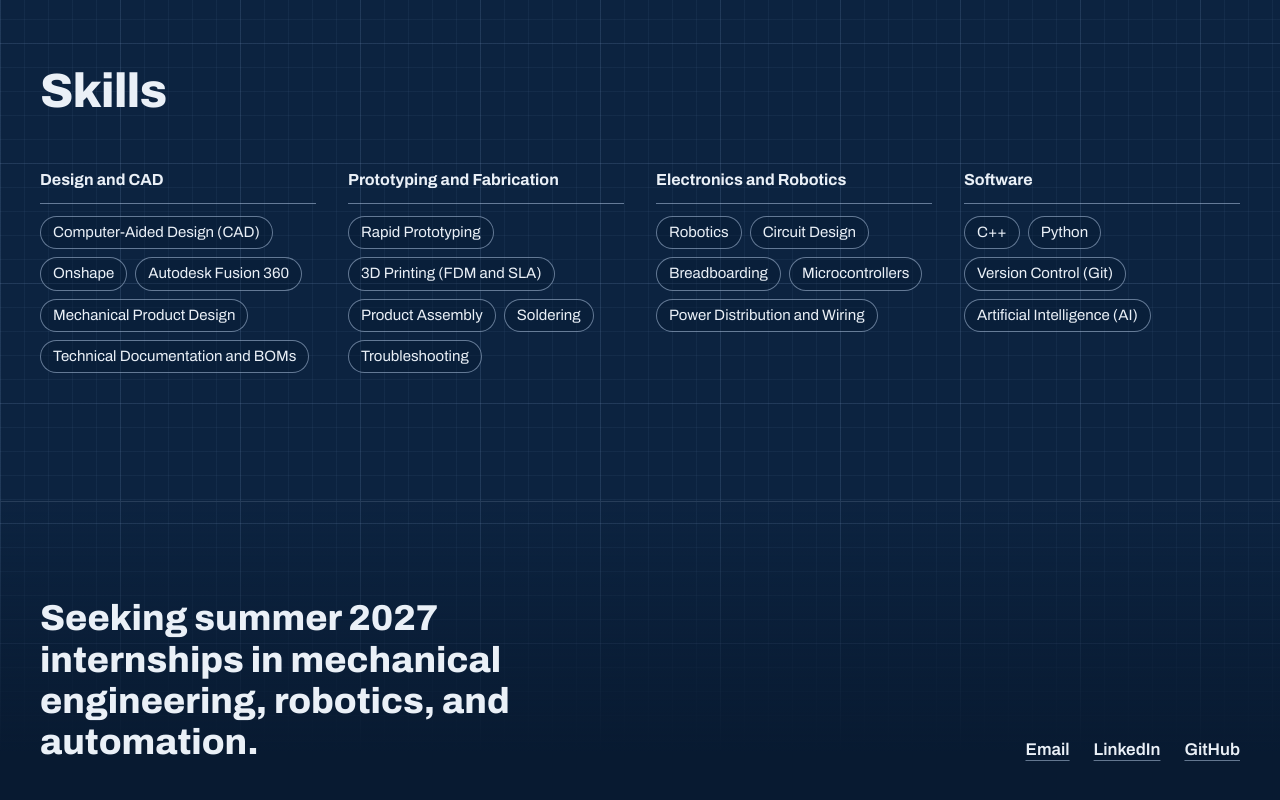
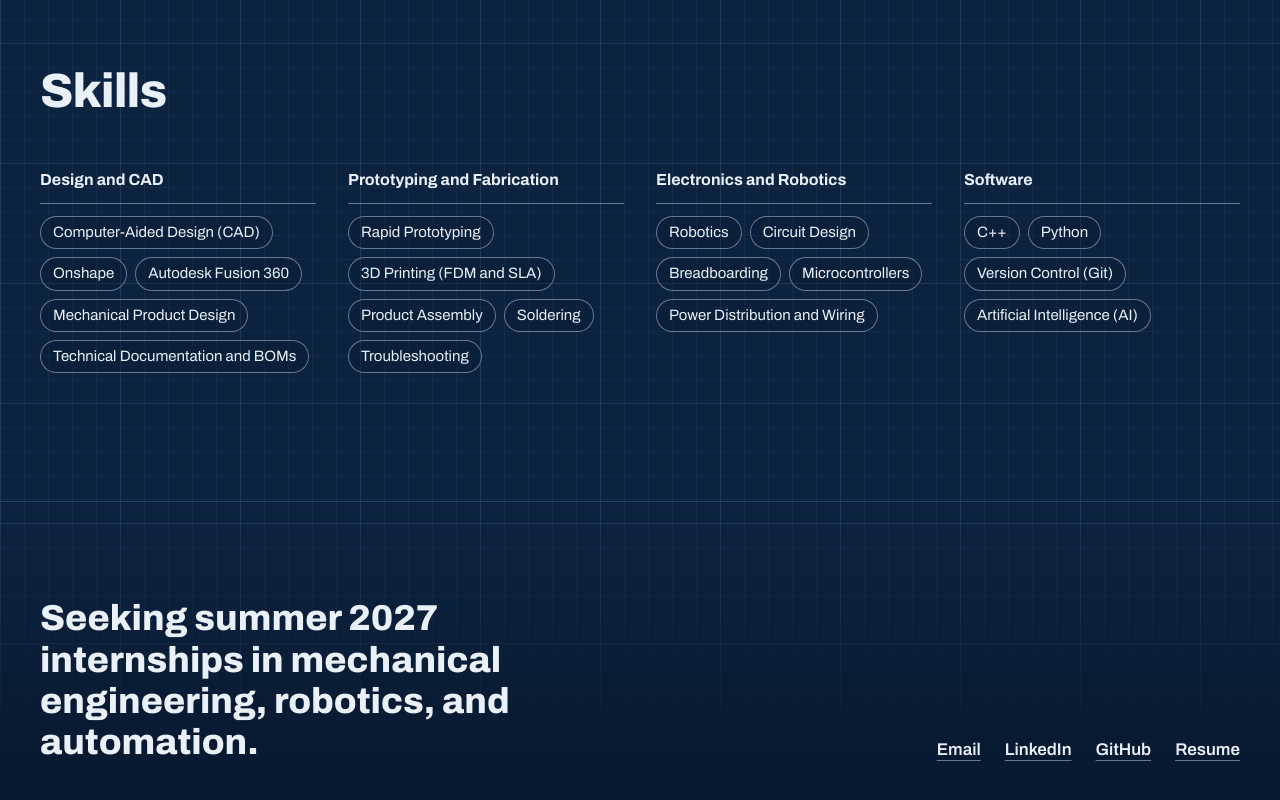
Before and after one commit to trydell29/Mechanical-Design-Portfolio-Tyler-Rydell, a React (Vite) app: page / in a window 1280 px wide. Shown: the part 8957-9757 px from the top of the page. Built offline with nearby package versions, Linux system fonts and the light colour scheme.

Commit message:
Add resume PDF and Resume link
Co-Authored-By: Claude Opus 5.5 <noreply@anthropic.com>
Claude-Session: https://claude.ai/code/session_01UJoAhQq26ZiJCAmbM4omh7

```diff
--- a/src/App.jsx
+++ b/src/App.jsx
@@ -409,7 +409,7 @@ export default function App() {
           <ul className="footer__links">
             {links.map((l) => (
               <li key={l.label}>
-                <a href={l.href} target={l.href.startsWith("http") ? "_blank" : undefined} rel="noreferrer">
+                <a href={l.href} target={l.href.startsWith("mailto:") ? undefined : "_blank"} rel="noreferrer">
                   {l.label}
                 </a>
               </li>
--- a/src/content.js
+++ b/src/content.js
@@ -13,7 +13,7 @@ export const site = {
   linkedin: "https://www.linkedin.com/in/tylerrydell",
   github: "https://github.com/trydell29",
   footer: "Seeking summer 2027 internships in mechanical engineering, robotics, and automation.",
-  resume: "", // later: put resume.pdf in /public and set this to "/resume.pdf"
+  resume: "/Tyler_Rydell_Resume.pdf", // replace this file in /public to update the resume
 };
 
 // The "About me" section near the top of the page.
```
Also changed, not shown: 1 other file (tests, documents, lock files or other folders).
